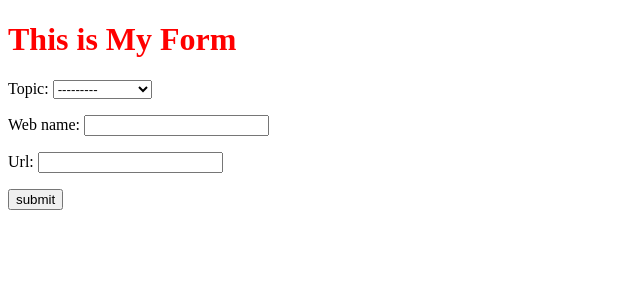
After one commit to mdigitalcomm/pythonproject, a Django app: page /myform/ in a window 1280 px wide. The commit adds this page. Shown: the top 300 px of the page, without its empty margins (0-640 px from the left). Run offline with Django 3.2, Linux system fonts and the light colour scheme; data comes from the database, SQL or seed files in the repository; both versions use the stored data as it was after the commit.

Commit message:
Created model form

```diff
--- /dev/null
+++ b/appone/forms.py
@@ -0,0 +1,8 @@
+from django.forms import ModelForm
+from appone.models import Website
+
+
+class MyModelform(ModelForm):
+    class Meta:
+        model = Website
+        fields = '__all__'
--- a/appone/models.py
+++ b/appone/models.py
@@ -1,13 +1,23 @@
 from django.db import models
 
 # Create your models here.
+
+
 class Topic(models.Model):
     topic_name = models.CharField(max_length=246, unique=True)
+
+    def __str__(self):
+        return self.topic_name
+
 
 class Website(models.Model):
     topic = models.ForeignKey(
         Topic,
         on_delete=models.CASCADE,
-        )
+    )
     web_name = models.CharField(max_length=246, unique=True)
     url = models.URLField()
+    # acc_date = models.DateField(auto_now=False)
+
+    def __str__(self):
+        return self.web_name
--- a/appone/urls.py
+++ b/appone/urls.py
@@ -3,4 +3,5 @@ from appone import views
 
 urlpatterns = [
     path('', views.index, name="appone-index"),
+    path('myform/', views.myform, name="my-form"),
 ]
--- a/appone/views.py
+++ b/appone/views.py
@@ -1,6 +1,22 @@
 from django.shortcuts import render
+from appone.models import Website, Topic
+from appone.forms import MyModelform
 
 # Create your views here.
+
+
 def index(request):
-    dict = {'first_tag': "This is my first tag!"}
+    websites_list = Website.objects.all()
+    dict = {'websites_list': websites_list}
     return render(request, 'appone/index.html', context=dict)
+
+
+def myform(request):
+    if request.method == 'POST':
+        form = MyModelform(request.POST)
+        if form.is_valid():
+            form.save(commit=True)
+            return index(request)
+    else:
+        form = MyModelform()
+    return render(request, 'appone/myform.html', {'form': form})
--- /dev/null
+++ b/templates/appone/myform.html
@@ -0,0 +1,21 @@
+<!DOCTYPE html>
+{% load static %}
+
+<html>
+
+<head>
+    <meta charset="utf-8">
+    <title>My form</title>
+    <link rel="stylesheet" type="text/css" href="{% static 'css/style.css' %}">
+</head>
+
+<body>
+    <h1>This is My Form</h1>
+    <form method="POST">
+        {{ form.as_p }}
+        {% csrf_token %}
+        <input type="submit" value="submit">
+    </form>
+</body>
+
+</html>
```
Also changed, not shown: templates/appone/index.html (+17 -1 lines), appone/migrations/0002_website_acc_date.py (added), appone/migrations/0003_remove_website_acc_date.py (added), db.sqlite3.
